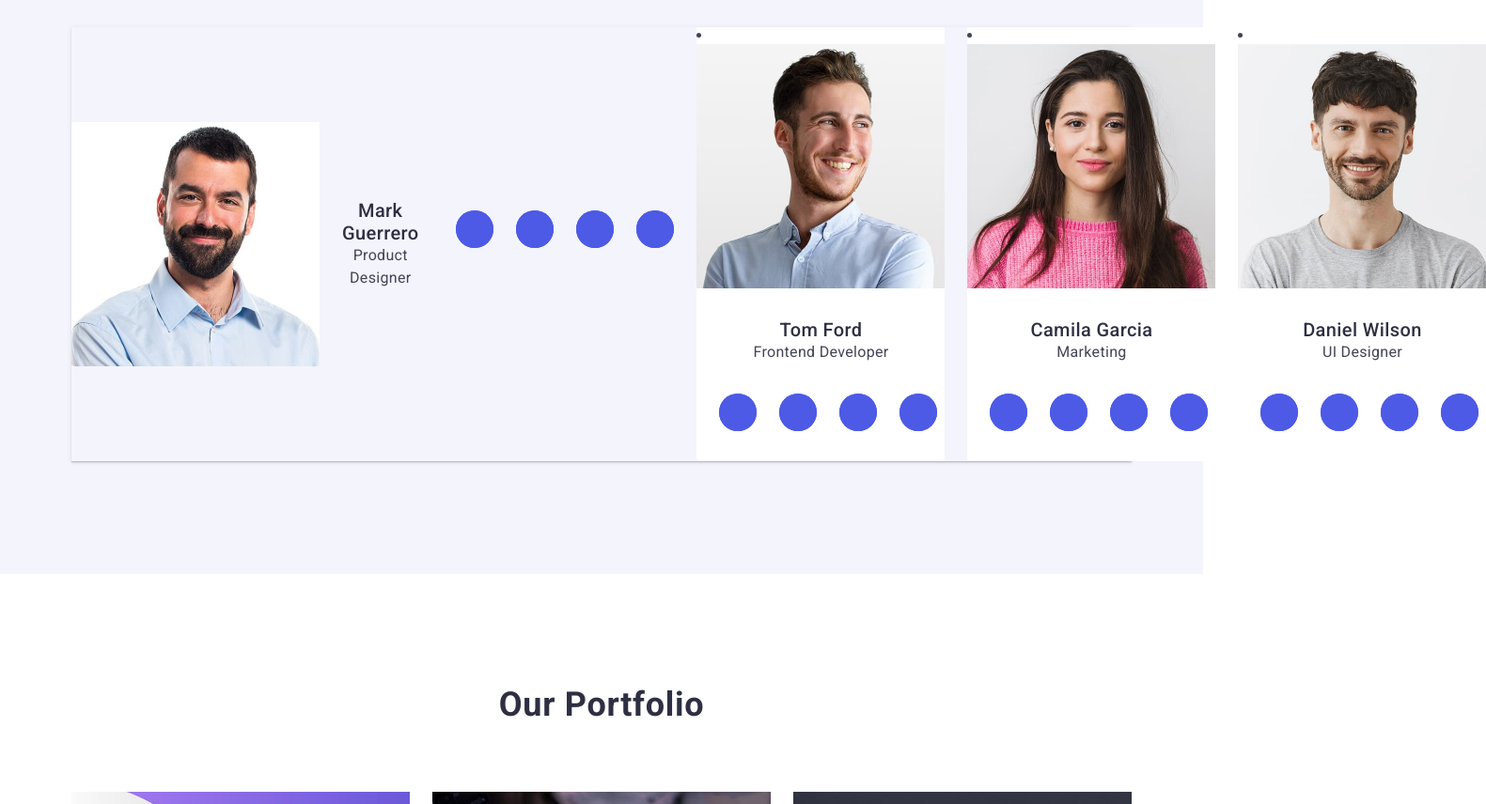
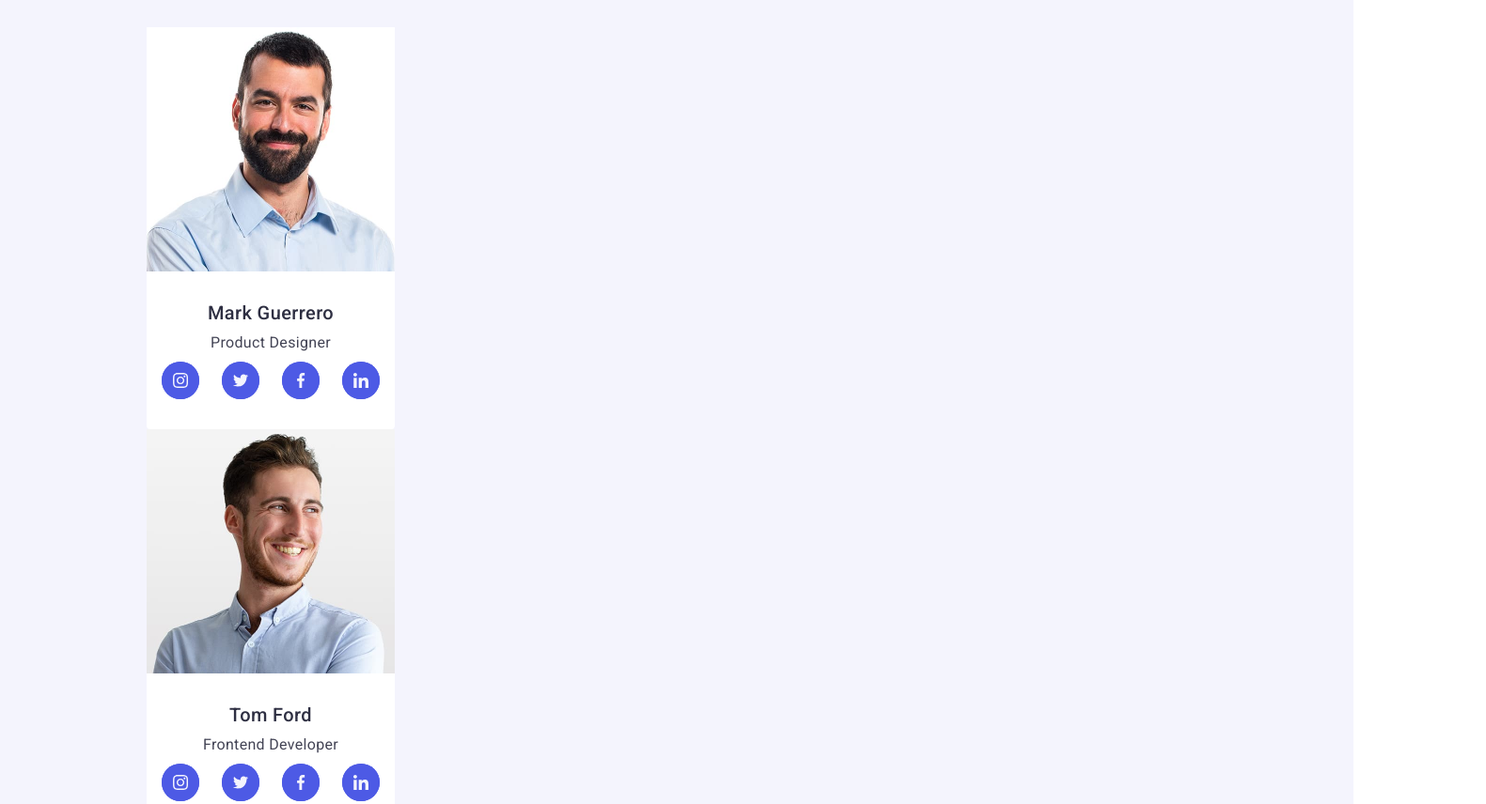
Before and after one commit to Elena-Zaporozhets/goit-markup-hw-04, a plain HTML site: page index.html in a window 1280 px wide. Shown: the part 1340-2196 px from the top of the page at 94% size, 1581 px wide, since content can reach past the window. Drawn offline with nearby package versions, Linux system fonts and the light colour scheme.

Commit message:
update all

```diff
--- a/css/styles.css
+++ b/css/styles.css
@@ -210,18 +210,23 @@ margin-bottom: 8px;}
     letter-spacing: 0.02em;
     color: #434455;}
 
-.team {background-color: #f4f4fd;}
-.team-list {display: flex;
-align-items: center;
-gap: 24px;
-box-shadow: 0 2px 1px 0 rgba(46, 47, 66, 0.08), 0 1px 1px 0 rgba(46, 47, 66, 0.16), 0 1px 6px 0 rgba(46, 47, 66, 0.08);}
+.team {background-color: #f4f4fd;
+width: 1440px;}
 
-.team-item {
-    background: #fff;
+.team-list {
+    display: flex;
+    align-items: center;
+    gap: 24px;
+}
+.team-group {
+    padding: 32px 0;
+}
+
+.list-item {
+background: #fff;
+border-radius: 0 0 4px 4px;
 width: calc((100% - 72px) /4);
-border-radius: 0 0 4px 4px;}
-
-.team-group {padding: 32px 0;}
+}
 
 .team-main-title {
     text-align: center;
@@ -233,7 +238,8 @@ border-radius: 0 0 4px 4px;}
         line-height: 1.11;
         letter-spacing: 0.02em;
         color: #2e2f42;}
-.team-title {
+
+.team-title {margin-bottom: 8px;
     text-align: center;
     font-weight: 500;
     font-size: 20px;
@@ -242,6 +248,7 @@ border-radius: 0 0 4px 4px;}
     line-height: 1.2;
     letter-spacing: 0.02em;
     color: #2e2f42;}
+
 .team-text {
     text-align: center;
     font-weight: 400;
@@ -249,14 +256,15 @@ border-radius: 0 0 4px 4px;}
 
     line-height: 1.5;
     letter-spacing: 0.02em;
-    color: #434455;}
+    color: #434455;
+margin-bottom: 8px;}
 
 .social-icons {display: flex;
     justify-content: center;
+    align-items: center;
 gap: 24px;
 margin: 0;
-margin-left: 16px;
-margin-bottom: 32px;}
+}
 
 .icons-list {display: flex;
     width: 40px;
@@ -280,13 +288,16 @@ justify-content: center;
 width: 100%;
 height: 100%;
 border-radius: 50%;
-background-color: #4d5ae5;}
+background-color: #4d5ae5;
+transition: background-color 250ms cubic-bezier(0.4, 0, 0.2, 1);}
 
 .icons-link:hover,
 .icons-link:focus {
     background-color: #404bbf;
 }
-
+.icons-svg {
+    fill: #f4f4fd;
+}
 
 .portfolio .portfolio-title-main {
     margin-bottom: 72px;
--- a/index.html
+++ b/index.html
@@ -58,7 +58,7 @@
                 <li class="points-list">
                  <div class="points-icon">
                     <svg class="antenna" width="64" height="64">
-                      <use href="./images/icons.svg/antenna.svg"></use>
+                      <use href="./images/icons.svg#icon-antenna"></use>
                     </svg>
                  </div>
                     <h3 class="points-title">Strategy</h3>
@@ -68,7 +68,7 @@
                 <li class="points-list">
                     <div class="points-icon">
                         <svg class="clock" width="64" height="64">
-                          <use href="./images/icons.svg/#clock.svg"></use>
+        <use href="./images/icons.svg#icon-clock"></use>
                         </svg>
                     </div>
                     <h3 class="points-title">Punctuality</h3>
@@ -77,7 +77,7 @@
                 <li class="points-list">
                     <div class="points-icon">
                         <svg class="diagram" width="64" height="64">
-                          <use href="images/icons.svg/#diagram.svg"></use>
+                          <use href="./images/icons.svg#icon-diagram"></use>
                         </svg>
                     </div>
                     <h3 class="points-title">Diligence</h3>
@@ -86,7 +86,7 @@
                 <li class="points-list">
                     <div class="points-icon">
                         <svg class="astronaut" width="64" height="64">
-                          <use href="images/icons.svg/#astronaut.svg"></use>
+                          <use href="./images/icons.svg#icon-astronaut"></use>
                         </svg>
                     </div>
                     <h3 class="points-title">Technologies</h3>
@@ -98,154 +98,162 @@
         <section class="team">
             <div class="container team-container">
             <h2 class="team-main-title">Our Team</h2>
-            <div class="team-list">
+            <ul class="team-list">
+                <li class="list-item">
                     <img src="./images/img.jpg" class="team-item" alt="photo Mark Guerrero" width="264" height="260">
                     <div class="team-group">
                     <h3 class="team-title">Mark Guerrero</h3>
                     <p class="team-text">Product Designer</p>
-                    </div>
-                    <div class="team-icons">
                     <ul class="social-icons">
                         <li class="icons-list">
                             <a href="https://www.instagram.com/" target="_blank" class="icons-link">
-                            <svg class="" width="16" height="16">
-                              <use href="./images/icons.svg/instagram.svg"></use>
+                            <svg class="icons-svg" width="16" height="16">
+                              <use href="./images/icons.svg#icon-instagram"></use>
                             </svg>
                             </a>
                         </li>
                         <li class="icons-list">
                             <a href="https://www.twitter.com/" target="_blank" class="icons-link">
-                                <svg class="" width="16" height="16">
-                                  <use href="./images/icons.svg/twitter.svg"></use>
+                                <svg class="icons-svg" width="16" height="16">
+                                  <use href="./images/icons.svg#icon-twitter"></use>
                                 </svg>
                             </a>
                         </li>
                         <li class="icons-list">
                             <a href="https://www.facebook.com/" target="_blank" class="icons-link">
-                                <svg class="" width="16" height="16">
-                                  <use href="./images/icons.svg/facebook.svg"></use>
+                                <svg class="icons-svg" width="16" height="16">
+                                  <use href="./images/icons.svg#icon-facebook"></use>
                                 </svg>
                             </a>
                         </li>
                         <li class="icons-list">
                             <a href="https://www.linkedin.com/" target="_blank" class="icons-link">
-                                <svg class="" width="16" height="16">
-                                  <use href="./images/icons.svg/linkedin.svg"></use>
+                                <svg class="icons-svg" width="16" height="16">
+                                  <use href="./images/icons.svg#icon-linkedin"></use>
                                 </svg>
                             </a>
                         </li>
                     </ul>
                 </div>
-                <li class="team-item">
-                    <img src="./images/img(1).jpg" alt="photo Tom Ford" width="264" height="260">
+            </li>
+         </ul>
+            <ul class="team-list">
+                <li class="list-item">
+                    <img src="./images/img(1).jpg" class="team-item" alt="photo Tom Ford" width="264" height="260">
                     <div class="team-group">
                     <h3 class="team-title">Tom Ford</h3>
                     <p class="team-text">Frontend Developer</p>
-                    </div>
 <ul class="social-icons">
     <li class="icons-list">
         <a href="https://www.instagram.com/" target="_blank" class="icons-link">
-            <svg class="" width="16" height="16">
-                <use href="images/icons.svg/instagram.svg"></use>
+            <svg class="icons-svg" width="16" height="16">
+                <use href="./images/icons.svg#icon-instagram"></use>
             </svg>
         </a>
     </li>
     <li class="icons-list">
         <a href="https://www.twitter.com/" target="_blank" class="icons-link">
-            <svg class="" width="16" height="16">
-                <use href="images/icons.svg/twitter.svg"></use>
+            <svg class="icons-svg" width="16" height="16">
+                <use href="./images/icons.svg#icon-twitter"></use>
             </svg>
         </a>
     </li>
     <li class="icons-list">
         <a href="https://www.facebook.com/" target="_blank" class="icons-link">
-            <svg class="" width="16" height="16">
-                <use href="images/icons.svg/facebook.svg"></use>
+            <svg class="icons-svg" width="16" height="16">
+                <use href="./images/icons.svg#icon-facebook"></use>
             </svg>
         </a>
     </li>
     <li class="icons-list">
         <a href="https://www.linkedin.com/" target="_blank" class="icons-link">
-            <svg class="" width="16" height="16">
-                <use href="images/icons.svg/linkedin.svg"></use>
+            <svg class="icons-svg" width="16" height="16">
+                <use href="./images/icons.svg#icon-linkedin"></use>
                  </svg>
                </a>
              </li>
            </ul>
+        </div>
      </li>
-                <li class="team-item">
-                    <img src="./images/img(2).jpg" alt="photo Camila Garcia" width="264" height="260">
+   </ul>
+
+<ul class="team-list">
+    <li class="list-item">
+        <img src="./images/img(2).jpg" class="team-item" alt="photo Camila Garcia" width="264" height="260">
         <div class="team-group">
         <h3 class="team-title">Camila Garcia</h3>
         <p class="team-text">Marketing</p>
-                    </div>
 <ul class="social-icons">
     <li class="icons-list">
         <a href="https://www.instagram.com/" target="_blank" class="icons-link">
-            <svg class="" width="16" height="16">
-                <use href="images/icons.svg/instagram.svg"></use>
+            <svg class="icons-svg" width="16" height="16">
+                <use href="./images/icons.svg#icon-instagram"></use>
             </svg>
         </a>
     </li>
     <li class="icons-list">
         <a href="https://www.twitter.com/" target="_blank" class="icons-link">
-            <svg class="" width="16" height="16">
-                <use href="images/icons.svg/twitter.svg"></use>
+            <svg class="icons-svg" width="16" height="16">
+                <use href="./images/icons.svg#icon-twitter"></use>
             </svg>
         </a>
     </li>
     <li class="icons-list">
         <a href="https://www.facebook.com/" target="_blank" class="icons-link">
-            <svg class="" width="16" height="16">
-                <use href="images/icons.svg/facebook.svg"></use>
+            <svg class="icons-svg" width="16" height="16">
+                <use href="./images/icons.svg#icon-facebook"></use>
             </svg>
         </a>
     </li>
     <li class="icons-list">
         <a href="https://www.linkedin.com/" target="_blank" class="icons-link">
-            <svg class="" width="16" height="16">
-                <use href="images/icons.svg/linkedin.svg"></use>
+            <svg class="icons-svg" width="16" height="16">
+                <use href="./images/icons.svg#icon-linkedin"></use>
                      </svg>
                    </a>
                  </li>
               </ul>
+           </div>
         </li>
-                <li class="team-item">
-                    <img src="./images/img(3).jpg" alt="photo Daniel Wilson" width="264" height="260">
+    </ul>
+
+    <ul class="team-list">
+     <li class="list-item">
+        <img src="./images/img(3).jpg" class="team-item" alt="photo Daniel Wilson" width="264" height="260">
         <div class="team-group">
         <h3 class="team-title">Daniel Wilson</h3>
         <p class="team-text">UI Designer</p>
-                    </div>
 <ul class="social-icons">
     <li class="icons-list">
         <a href="https://www.instagram.com/" target="_blank" class="icons-link">
-            <svg class="" width="16" height="16">
-                <use href="images/icons.svg/instagram.svg"></use>
+            <svg class="icons-svg" width="16" height="16">
+                <use href="./images/icons.svg#icon-instagram"></use>
             </svg>
         </a>
     </li>
     <li class="icons-list">
         <a href="https://www.twitter.com/" target="_blank" class="icons-link">
-            <svg class="" width="16" height="16">
-                <use href="images/icons.svg/twitter.svg"></use>
+            <svg class="icons-svg" width="16" height="16">
+                <use href="images/icons.svg#icon-twitter"></use>
             </svg>
         </a>
     </li>
     <li class="icons-list">
         <a href="https://www.facebook.com/" target="_blank" class="icons-link">
-            <svg class="" width="16" height="16">
-                <use href="images/icons.svg/facebook.svg"></use>
+            <svg class="icons-svg" width="16" height="16">
+                <use href="./images/icons.svg#icon-facebook"></use>
             </svg>
         </a>
     </li>
     <li class="icons-list">
         <a href="https://www.linkedin.com/" target="_blank" class="icons-link">
-            <svg class="" width="16" height="16">
-                <use href="images/icons.svg/linkedin.svg"></use>
+            <svg class="icons-svg" width="16" height="16">
+                <use href="./images/icons.svg#icon-linkedin"></use>
                    </svg>
                  </a>
                </li>
             </ul>
+          </div>
        </li>
     </ul>
 </div>
@@ -359,28 +367,28 @@
             <li class="footer-icons">
                 <a href="https://www.instagram.com/" target="_blank" class="footer-link">
                  <svg class="footer-svg" width="24" height="24">
-                   <use href="./images/icons.svg/instagram.svg"></use>
+                   <use href="./images/icons.svg#icon-instagram"></use>
                  </svg>
                 </a>
             </li>
             <li class="footer-icons">
                 <a href="https://www.twitter.com/" target="_blank" class="footer-link">
                     <svg class="footer-svg" width="24" height="24">
-                      <use href="./images/icons.svg/twitter.svg"></use>
+                      <use href="./images/icons.svg#icon-twitter"></use>
                     </svg>
                 </a>
             </li>
             <li class="footer-icons">
                 <a href="https://www.facebook.com/" target="_blank" class="footer-link">
                     <svg class="footer-svg" width="24" height="24">
-                      <use href="./images/icons.svg/facebook.svg"></use>
+                      <use href="./images/icons.svg#icon-facebook"></use>
                     </svg>
                 </a>
             </li>
             <li class="footer-icons">
                 <a href="https://www.linkedin.com/" target="_blank" class="footer-link">
                     <svg class="footer-svg" width="24" height="24">
-                      <use href="./images/icons.svg/linkedin.svg"></use>
+                      <use href="./images/icons.svg#icon-linkedin"></use>
                     </svg>
                 </a>
             </li>
```
Also changed, not shown: images/icons.svg (added), images/icons.svg/antenna.svg (deleted), images/icons.svg/astronaut.svg (deleted), images/icons.svg/clock.svg (deleted), images/icons.svg/diagram.svg (deleted), images/icons.svg/facebook.svg (deleted), images/icons.svg/instagram.svg (deleted), images/icons.svg/linkedin.svg (deleted), images/icons.svg/twitter.svg (deleted). Lines whose indentation alone changed are shown as unchanged.
